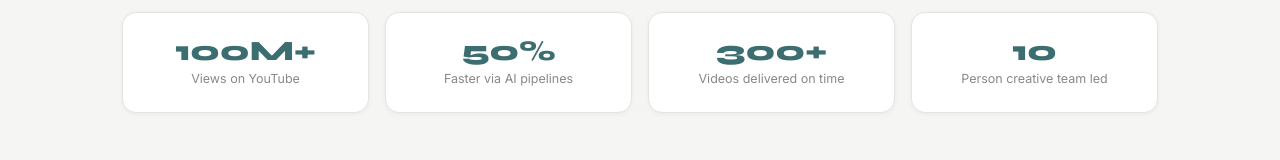
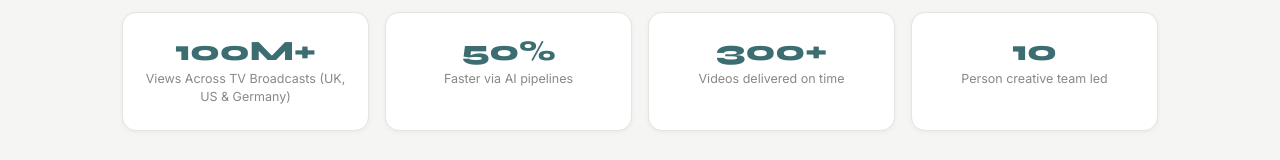
Before and after one commit to Muffin34/mufaddal-portfolio, a React (Vite) app: page / in a window 1280 px wide. Shown: the part 587-747 px from the top of the page. Built offline with nearby package versions, Linux system fonts and the light colour scheme.

Commit message:
Update 100M+ stat to reflect TV broadcast reach across UK, US, Germany

```diff
--- a/src/pages/Home.tsx
+++ b/src/pages/Home.tsx
@@ -85,7 +85,7 @@ const softwareSkills = [
 const aiTools = ['Kling 3.0', 'Runway', 'Pika', 'MidJourney', 'Flux Pro', 'Speakerbox', 'Prompt Engineering']
 
 const keyMetrics = [
-  { value: '100M+', label: 'Views on YouTube' },
+  { value: '100M+', label: 'Views Across TV Broadcasts (UK, US & Germany)' },
   { value: '50%', label: 'Faster via AI pipelines' },
   { value: '300+', label: 'Videos delivered on time' },
   { value: '10', label: 'Person creative team led' },
```
